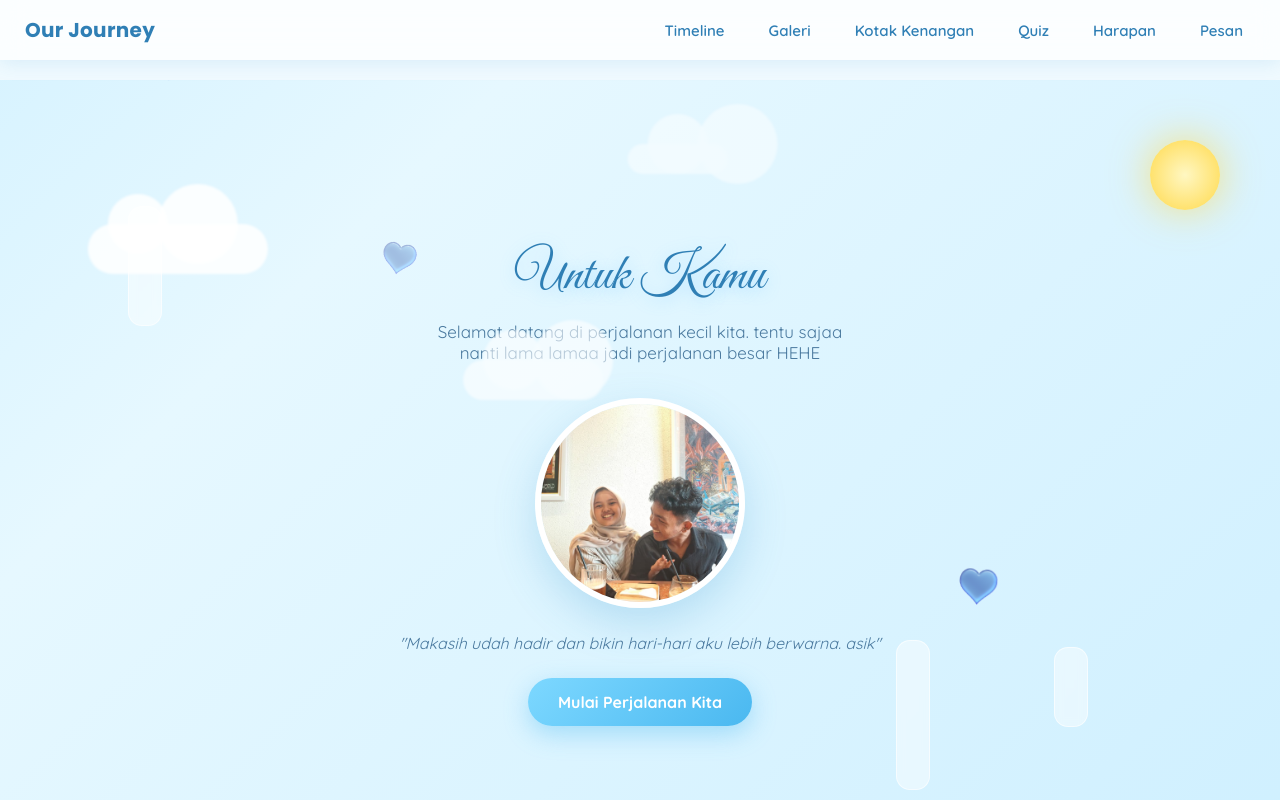
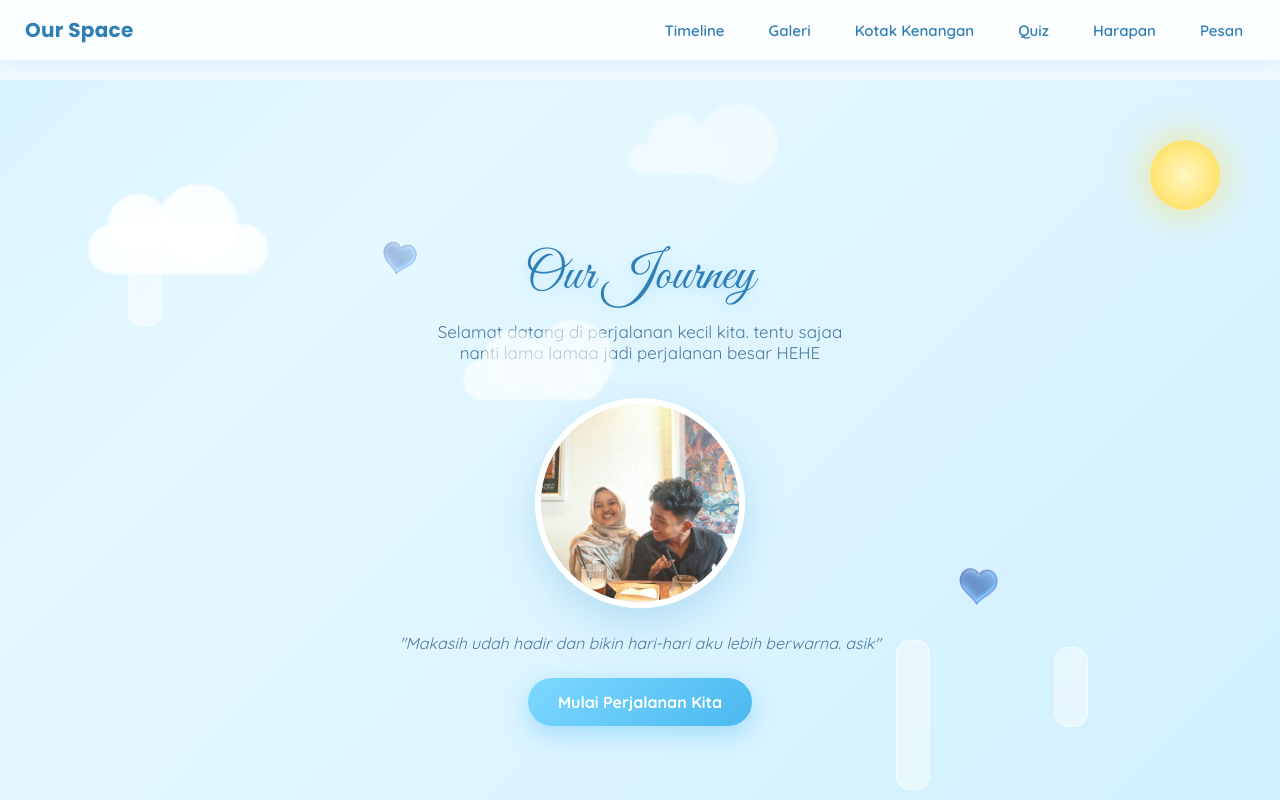
Before and after one commit to Abimansyah10/our-journey, a plain HTML site: page index.html in a window 1280 px wide. Shown: the top 800 px of the page. Drawn offline with Linux system fonts and the light colour scheme.

Commit message:
fix judul

```diff
--- a/index.html
+++ b/index.html
@@ -24,7 +24,7 @@
 
     <!-- Navigasi -->
     <nav>
-        <h2>Our Journey</h2>
+        <h2>Our Space</h2>
 
         <ul>
             <li><a href="#timeline">Timeline</a></li>
@@ -57,10 +57,10 @@
         <div class="cloud cloud-tiga"></div>
 
         <p class="night-message">
-            Sekarang sudah malam, jangan lupa istirahat ya.
+            Sekarangg sudaa malamm. istirahatt yaaa sayanggg
         </p>
 
-        <h1>Untuk Kamu</h1>
+        <h1>Our Journey</h1>
 
         <p class="hero-sub">
             Selamat datang di perjalanan kecil kita. tentu sajaa nanti lama lamaa jadi perjalanan besar HEHE
```
